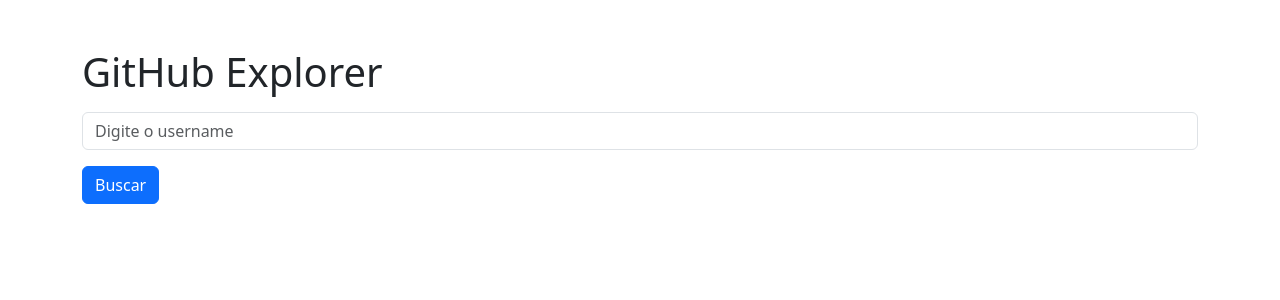
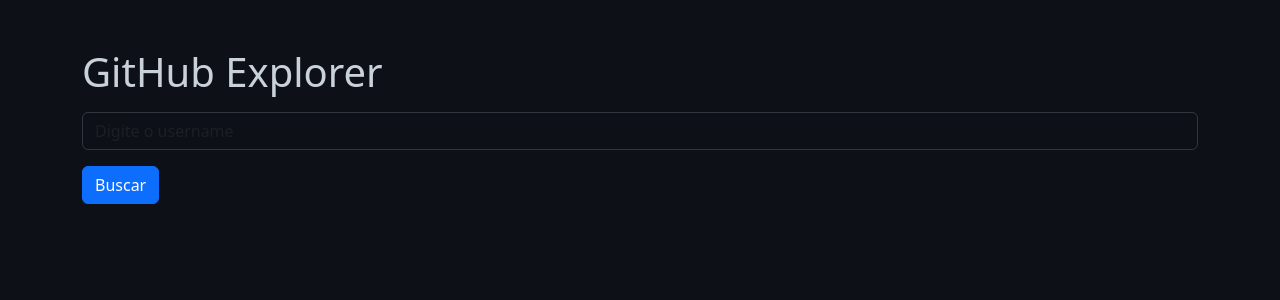
Before and after one commit to evertoncruz/github-explorer-code-group, a React (Vite) app: page / in a window 1280 px wide. Shown: the top 300 px of the page. Built offline with nearby package versions, Linux system fonts and the light colour scheme; no server answers.

Commit message:
updated system to dark system

```diff
--- a/src/main.tsx
+++ b/src/main.tsx
@@ -2,6 +2,7 @@
 import { createRoot } from 'react-dom/client'
 import App from './App.tsx'
 import 'bootstrap/dist/css/bootstrap.min.css'
+import './styles.css'
 
 createRoot(document.getElementById('root')!).render(
   <StrictMode>
--- /dev/null
+++ b/src/styles.css
@@ -0,0 +1,16 @@
+body {
+  background: #0d1117;
+  color: #c9d1d9;
+}
+
+.card {
+  background: #161b22;
+  border: 1px solid #30363d;
+  border-radius: 12px;
+}
+
+input, .form-control {
+  background: #0d1117;
+  border: 1px solid #30363d;
+  color: white;
+}
```
